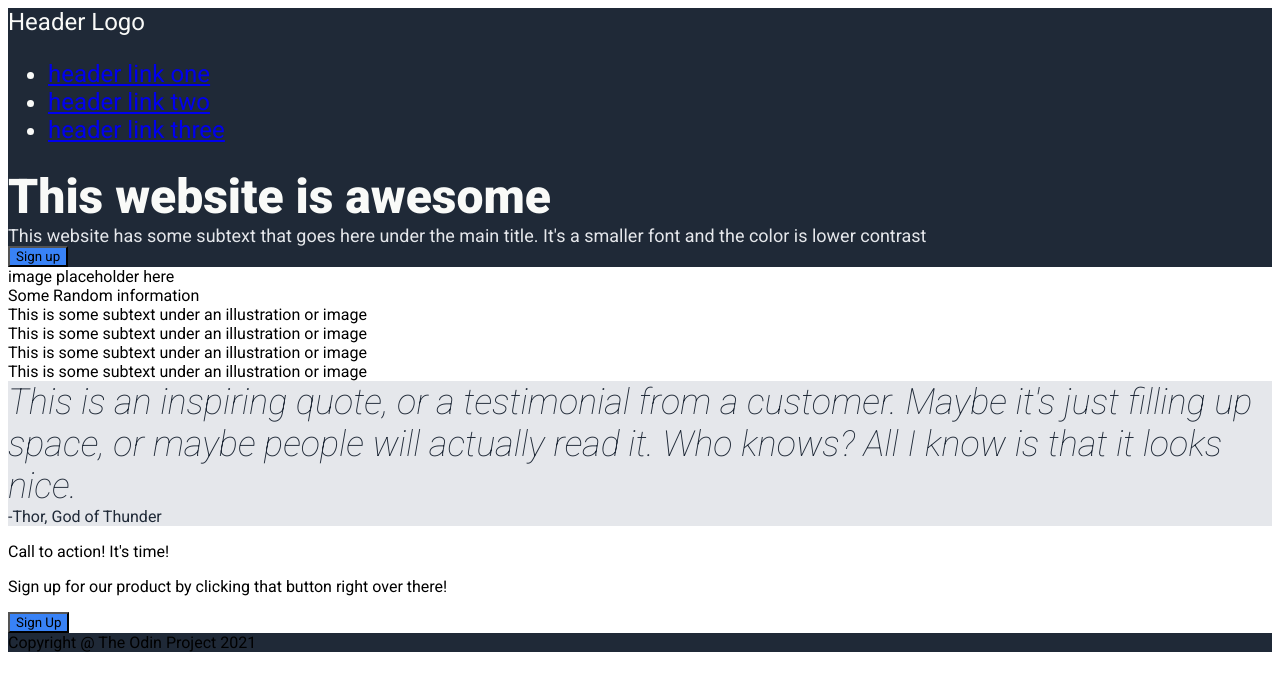
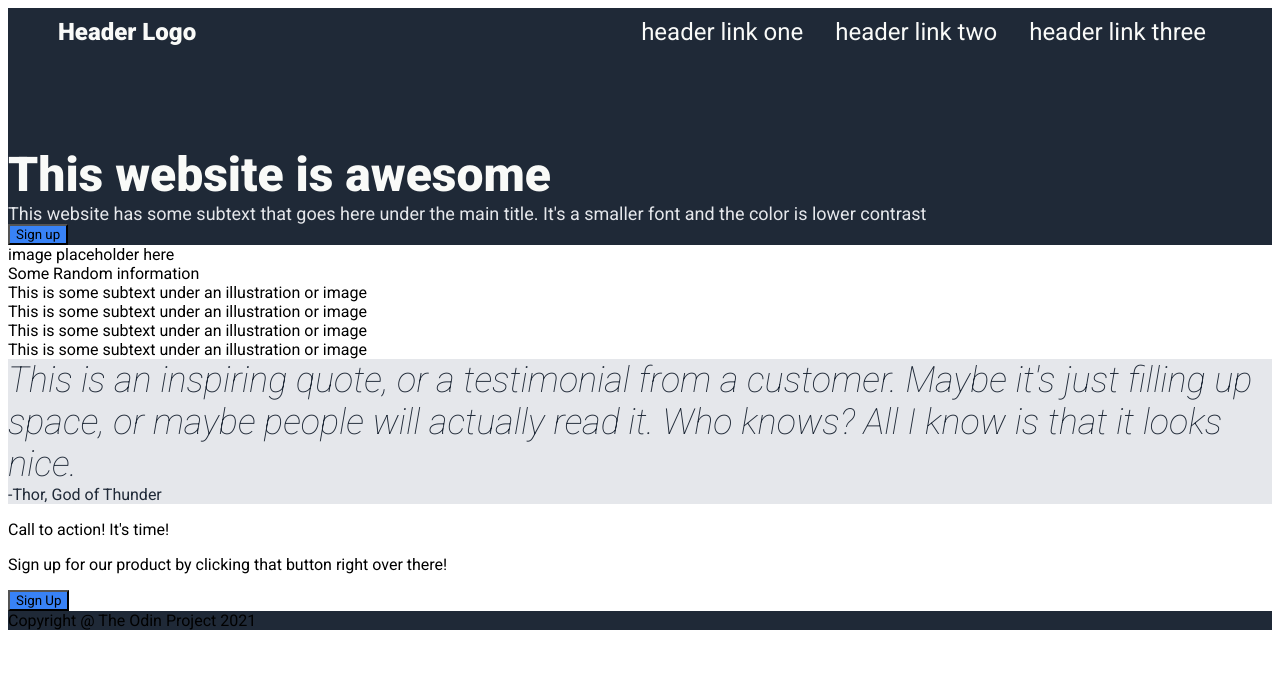
Before and after one commit to Msambere/odin-landing-page, a plain HTML site: page index.html in a window 1280 px wide. Drawn offline with Linux system fonts and the light colour scheme.

Commit message:
Add header spacing and styling
Revised link appearance and adjusting spacing.

```diff
--- a/style.css
+++ b/style.css
@@ -12,7 +12,27 @@ body{
     background-color: #1f2937;
     color: #f9faf8;
     font-size: 24px;
+    display: flex;
+    justify-content: space-between;
+    padding: 10px 50px 100px 50px;
+}
 
+.logo{
+    font-weight: 900;
+}
+
+ul{
+    display: flex;
+    list-style-type: none;
+    align-items: flex-start;
+    margin: 0px;
+    padding: 0px;
+}
+
+a{
+    text-decoration: none;
+    color:#f9faf8;
+    padding: 16px;
 }
 
 .opening{
@@ -47,6 +67,7 @@ body{
     font-weight: 200;
 }
 
+
 .footer {
     background-color: #1f2937;
 }
```
